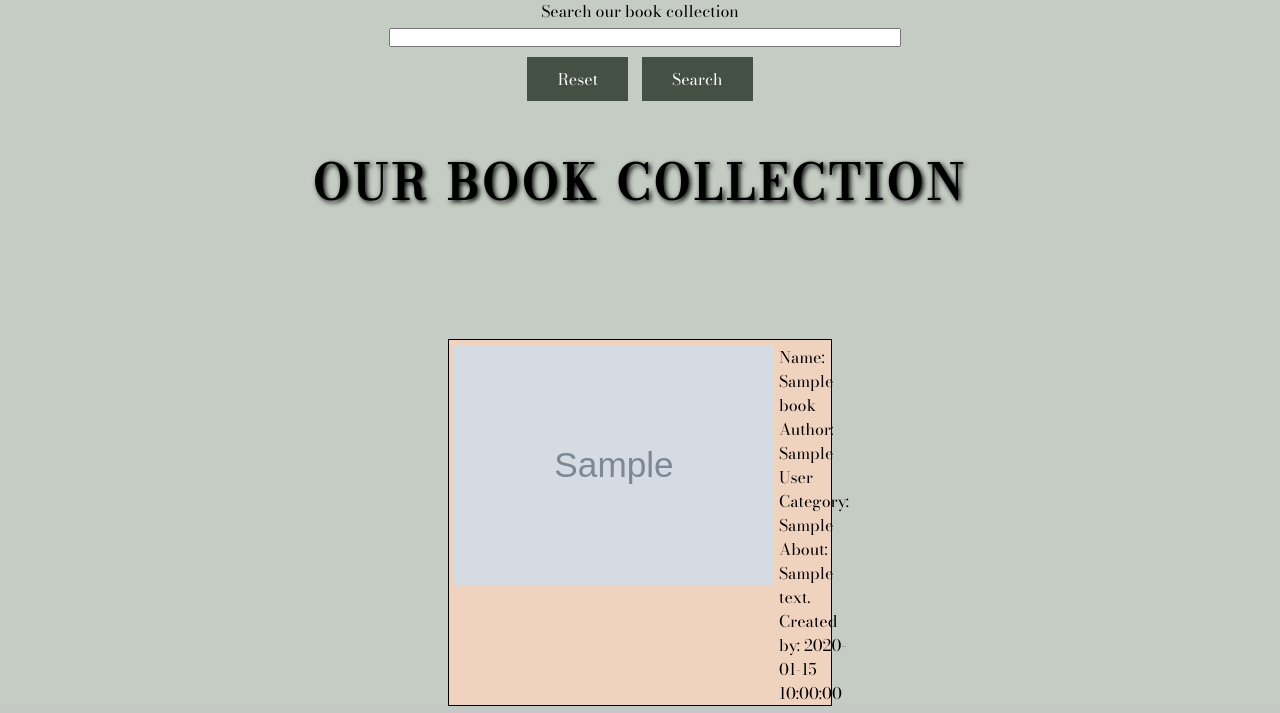
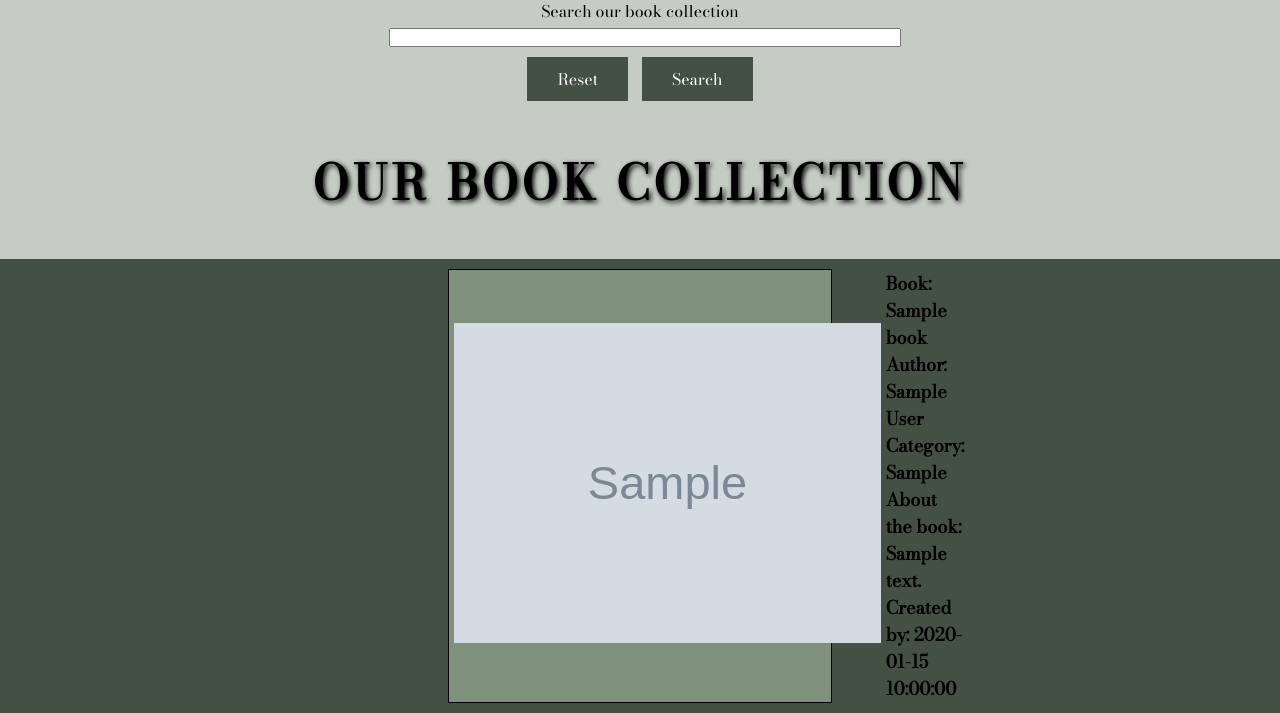
Before and after one commit to Code-Institute-Submissions/the_book_nook, a Flask app: page / in a window 1280 px wide. Shown: the part 686-1399 px from the top of the page. Run offline with Flask 2, Linux system fonts and the light colour scheme; grey boxes marked "Sample" are stand-in pictures; a database or web service that is not in the repository returns one stand-in record (values such as "Sample title"); some libraries are stand-ins or nearby versions.

Commit message:
feat and style: cont with css throughout page and added users added books to show on user profilepage

```diff
--- a/app.py
+++ b/app.py
@@ -89,9 +89,11 @@ def login():
 
 @app.route("/profile/<username>", methods=["GET", "POST"])
 def profile(username):
+    books = mongo.db.books.find()
     username = mongo.db.users.find_one(
         {"username": session["user"]})["username"]
-    return render_template("profile.html", username=username)
+
+    return render_template("profile.html", username=username, books=books)
 
 
 @app.route("/logout")
--- a/static/css/style.css
+++ b/static/css/style.css
@@ -13,6 +13,7 @@ body {
 
 .main-section {
     margin-top: 10vh;
+    text-align: center;
 }
 
 /* --- Cancel & Submit Buttons */
@@ -107,32 +108,39 @@ nav {
     text-shadow: 2px 2px 5px;
 }
 
-.book-collection-container {
+.book-collection {
+    background-color: #445043;
     display: flex;
     flex-wrap: wrap;
     justify-content: space-evenly;
-    margin-top: 10vh;
 }
 
-.book-container {
+.book-box {
+    background-color: #7F917D;
     width: 30%;
-    display: flex;
-    background-color: #EFD3BF;
-    margin-top: 5vh;
+    margin: 10px;
+    border: 1px solid;
     text-align: center;
-    border: 1px solid;
 }
 
-.book-info {
-    display: block;
-    text-align: left;
-    margin-top: 5px;
+.image-and-text {
+    display: flex;
+    align-items: center;
+}
+.book-image {
+    height: 40vh;
+    margin: 5px;
 }
 
-.book-image {
-    height: 30vh;
-    margin: 5px;
+.book-box p {
+    font-weight: 700;
+    font-size: 18px;
+    text-align: left;
 }
+
+
+
+
 
 /* --- User Form to Add Book */
 
@@ -160,13 +168,13 @@ label, input, select, textarea {
 
 .main-categories {
     display: flex;
+    flex-wrap: wrap;
     justify-content: space-around;
     margin: auto;
 }
 
 .category-box {
-    width: 50%;
-    height: 20vh;
+    width: 30%;
     background-color: aliceblue;
     text-align: center;
     margin: 10px;
@@ -182,3 +190,9 @@ label, input, select, textarea {
 #username , #password {
     width: 100%;
 }
+
+.user-book {
+    width: 30%;
+    margin: auto;
+    background-color: #7F917D;
+}
--- a/templates/books.html
+++ b/templates/books.html
@@ -16,25 +16,30 @@
 
     </div>
     <h1 class="headline-book-collection">Our Book Collection</h1>
-   <div class="book-collection-container">
 
+    <div class="book-collection">
         {% for book in books %}
-    <div class="book-container">
-    <p><img class="book-image" src="{{ book.book_image_url }}"></p>
-    <div class="book-info">
-    <p>Name: {{ book.book_name }}</p>
+        <div class="book-box">
+            <div class="image-and-text">
+                <span>
+                    <img class="book-image" src="{{ book.book_image_url }}">
+                </span>
+                <span>
+                    <p>Book: {{ book.book_name }}</p>
                     <p>Author: {{ book.book_author }}</p>
                     <p>Category: {{book.book_category }}</p>
-    <p>About: {{ book.book_description }} </p>
+                    <p>About the book: {{ book.book_description }}</p>
                     <p>Created by: {{ book.created_by }} </p>
+                </span>
             </div>
+            <span>
                 {% if session.user | lower == book.created_by | lower %}
-    <a href="{{ url_for('edit_book', book_id=book._id) }}">Edit Book</a>
-    <a href="{{ url_for('delete_book', book_id=book._id) }}">Delete Book</a>
+                <a class="buttons" href="{{ url_for('edit_book', book_id=book._id) }}">Edit Book</a>
+                <a class="buttons" href="{{ url_for('delete_book', book_id=book._id) }}">Delete Book</a>
+            </span>
             {% endif %}
         </div>
         {% endfor %}
     </div>
-
 </section>
 {% endblock %}
--- a/templates/categories.html
+++ b/templates/categories.html
@@ -2,7 +2,8 @@
 {% block content %}
 
  <section>
-<a class="buttons" href="{{ url_for('add_category') }}"><h1>Add New Category</h1></a>
+     <h1 class="headline-book-collection">Categories</h1>
+<a class="buttons" href="{{ url_for('add_category') }}"><h2>Add New Category</h2></a>
    <div class="main-categories">
 {% for category in categories %}
 <div class="category-box">
```
Also changed, not shown: templates/add_book.html (+4 -4 lines), templates/profile.html (+29 -1 lines). Lines whose indentation alone changed are shown as unchanged.
